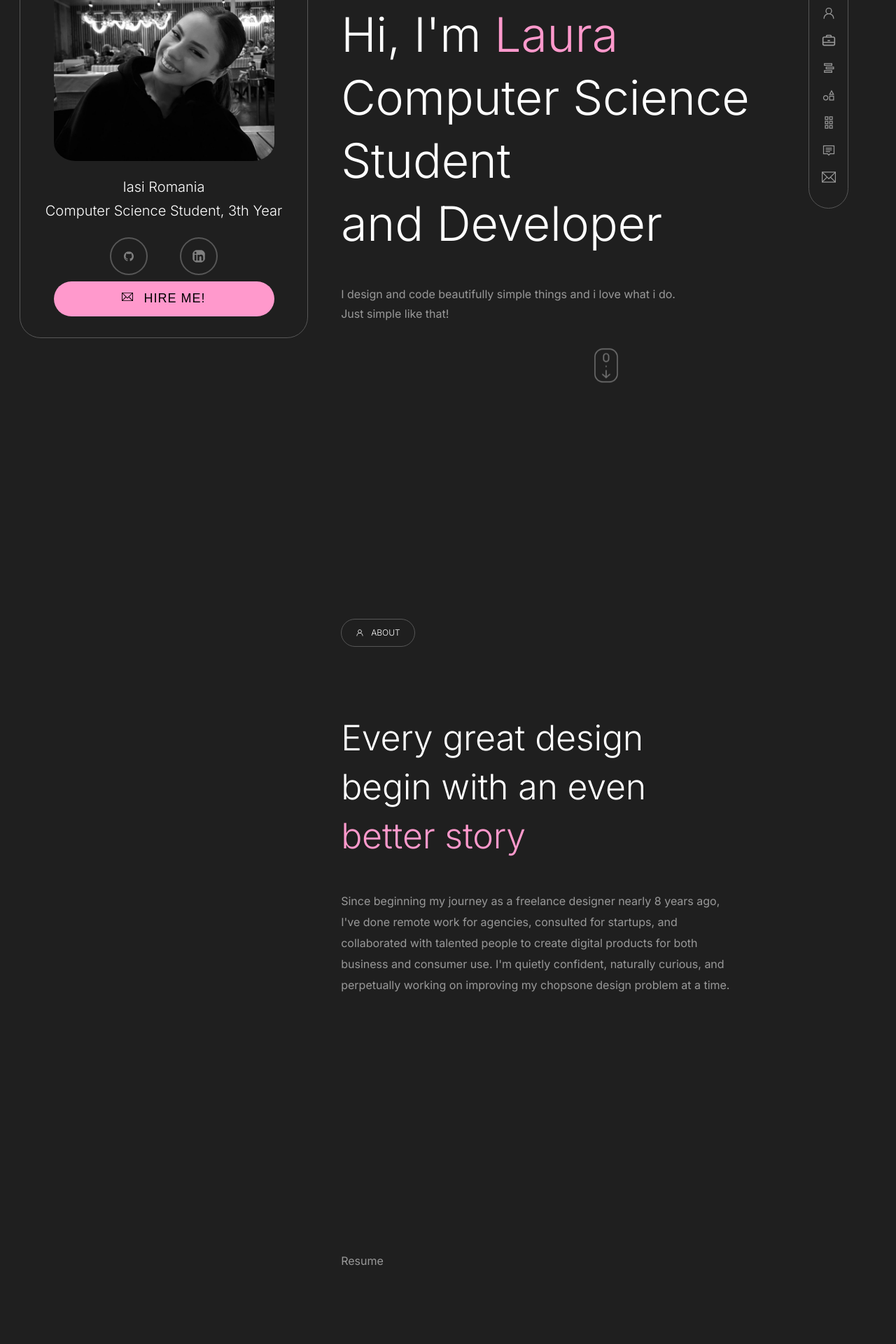
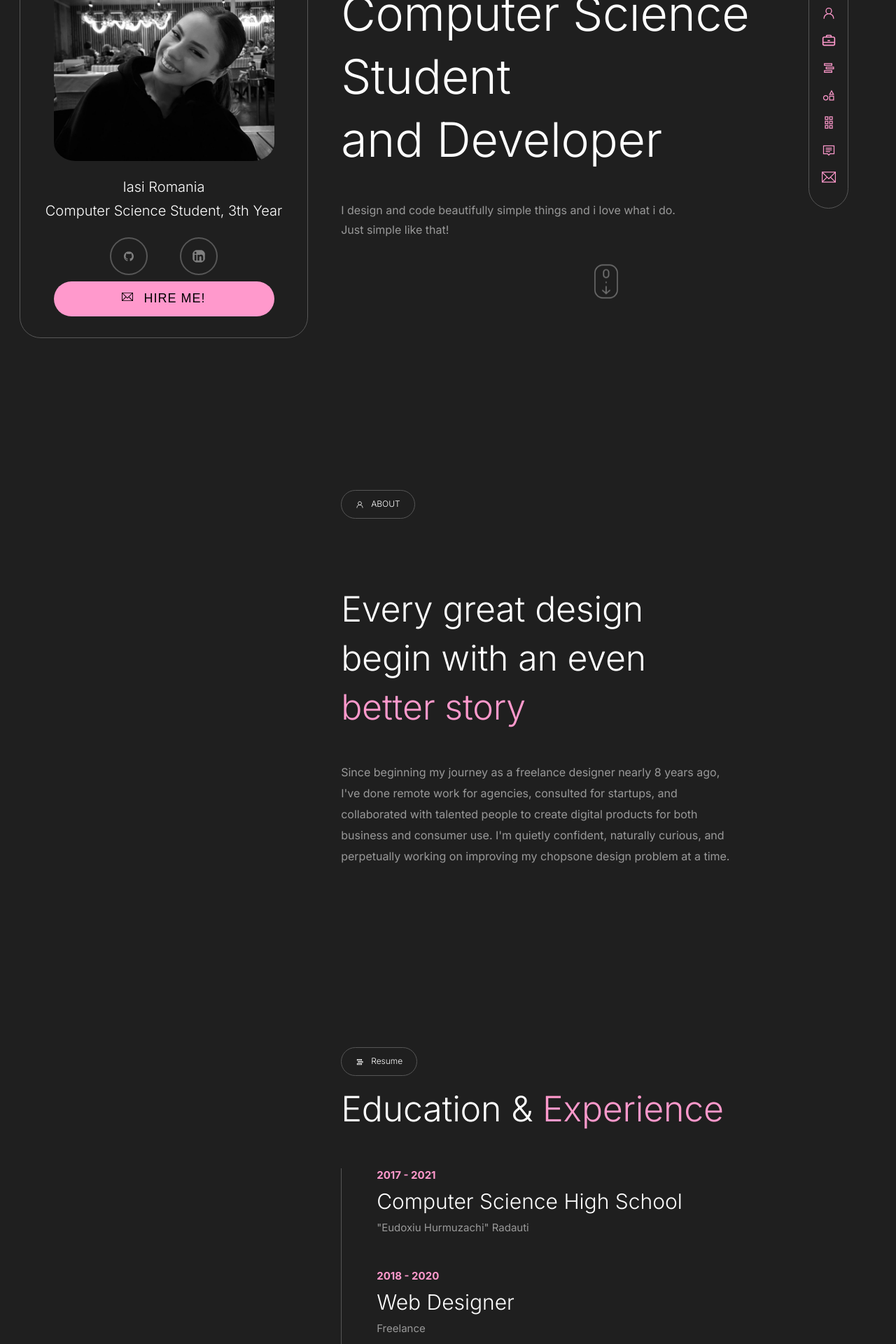
Before and after one commit to CalinciucLaura/Personal-Portfolio, a React (Create React App) app in the folder animated-portfolio/: page / in a window 1280 px wide. Shown: the part 280-2200 px from the top of the page at 70% size. Built offline with nearby package versions, Linux system fonts and the light colour scheme.

Commit message:
add resume

```diff
--- a/animated-portfolio/src/App.js
+++ b/animated-portfolio/src/App.js
@@ -4,8 +4,36 @@ import Sidebar from './components/sidebar/Sidebar';
 import Navbar from './components/navbar/Navbar';
 import Home from './components/home/Home';
 import About from './components/about/About';
+import { useInView } from "react-intersection-observer";
+import Resume from './components/resume/Resume';
 
 function App() {
+  const [refHome, inViewHome] = useInView({
+    triggerOnce: false,
+  });
+  const [refAbout, inViewAbout] = useInView({
+    triggerOnce: false,
+  });
+  const [refResume, inViewResume] = useInView({
+    triggerOnce: false,
+  });
+  const [refServices, inViewServices] = useInView({
+    triggerOnce: false,
+  });
+  const [refSkills, inViewSkills] = useInView({
+    triggerOnce: false,
+  });
+  const [refPortfolio, inViewPortfolio] = useInView({
+    triggerOnce: false,
+  });
+  const [refTestimonial, inViewTestimonial] = useInView({
+    triggerOnce: false,
+  });
+  const [refContact, inViewContact] = useInView({
+    triggerOnce: false,
+  });
+
+
   return (
     <div className="app">
       <div className="sidebar">
@@ -13,25 +41,33 @@ function App() {
       </div>
 
       <div className='content'>
-
-        <section id="home">
+        <section id="home" ref={refHome}>
           <Home />
         </section>
-
-        <section id="about">
+        <section id="about" ref={refAbout}>
           <About />
         </section>
-
-        <section id="resume" >Resume</section>
-        <section id="services" >Services</section>
-        <section id="skills" >Skills</section>
-        <section id="portfolio" >Portfolio</section>
-        <section id="testimonial" >testimonial</section>
-        <section id="contact" >Contact</section>
+        <section id="resume" ref={refResume}>
+          <Resume />
+        </section>
+        <section id="services" ref={refServices}>Services</section>
+        <section id="skills" ref={refSkills}>Skills</section>
+        <section id="portfolio" ref={refPortfolio}>Portfolio</section>
+        <section id="testimonial" ref={refTestimonial}>testimonial</section>
+        <section id="contact" ref={refContact}>Contact</section>
       </div>
 
       <div className="navbar">
-        <Navbar />
+        <Navbar
+          isHome={inViewHome}
+          isAbout={inViewAbout}
+          isResume={inViewResume}
+          isServices={inViewServices}
+          isSkills={inViewSkills}
+          isPortfolio={inViewPortfolio}
+          isTestimonial={inViewTestimonial}
+          isContact={inViewContact}
+        />
       </div>
     </div>
   );
--- a/animated-portfolio/src/App.scss
+++ b/animated-portfolio/src/App.scss
@@ -11,11 +11,9 @@ body {
 section {
     height: 100vh;
     transform: translate(100px, 100px);
-    padding-top: 120px;
 }
 
 .app {
-
     display: flex;
     flex-direction: row;
     justify-content: space-between;
--- a/animated-portfolio/src/components/about/about.scss
+++ b/animated-portfolio/src/components/about/about.scss
@@ -1,5 +1,6 @@
 .about {
     width: 75%;
+    height: 100%;
 
     h4 {
         border: 1px solid #565656;
--- a/animated-portfolio/src/components/navbar/Navbar.jsx
+++ b/animated-portfolio/src/components/navbar/Navbar.jsx
@@ -4,15 +4,20 @@ import { CgBriefcase } from "react-icons/cg";
 import { LiaStreamSolid, LiaShapesSolid, LiaGripVerticalSolid, LiaCommentSolid } from "react-icons/lia";
 import { TfiEmail } from "react-icons/tfi";
 import 'react-tooltip/dist/react-tooltip.css'
-import { Tooltip } from 'react-tooltip'
 import './navbar.scss';
+import { Link } from "react-scroll";
 
-const Navbar = (props) => {
-    const [activeIcon, setActiveIcon] = useState('home');
-
-    const handleClick = (icon) => {
-        setActiveIcon(icon);
-    };
+const Navbar = ({ isHome, isAbout, isResume, isServices, isSkills, isPortfolio, isTestimonial, isContact }) => {
+    const [tooltipState, setTooltipState] = useState({
+        'home': false,
+        'about': false,
+        'resume': false,
+        'services': false,
+        'skills': false,
+        'portfolio': false,
+        'testimonial': false,
+        'contact': false
+    });
 
     return (
         <div className="navbar">
@@ -24,55 +29,122 @@ const Navbar = (props) => {
                         data-tooltip-id="my-tooltip"
                         data-tooltip-content="Home"
                         data-tooltip-place="left"
-                        onClick={() => handleClick('home')}>
-                        <GoHome style={{ color: activeIcon === 'home' ? '#ff99cc' : '#999999' }} />
+                        onMouseEnter={() => setTooltipState({ ...tooltipState, 'home': true })}
+                        onMouseLeave={() => setTooltipState({ ...tooltipState, 'home': false })}
+                    >
+                        <Link
+                            activeClass="active"
+                            to="home"
+                            spy={true}
+                            smooth={true}
+                            offset={-70} x
+                            duration={500}>
+                            <GoHome style={{ color: isHome ? '#ff99cc' : '#999999' }} />
+                        </Link>
                     </a>
+                    <Tooltip content={"Home"} isVisible={tooltipState['home']} />
                 </li>
                 <li>
-                    <a className="scroll-to" href="#about"
+                    <a
+                        className="scroll-to "
+                        href="#about"
                         data-tooltip-id="my-tooltip"
                         data-tooltip-content="About"
                         data-tooltip-place="left"
-                        onClick={() => handleClick('about')}>
-                        <GoPerson style={{ color: activeIcon === 'about' ? '#ff99cc' : '#999999' }} />
+                        onMouseEnter={() => setTooltipState({ ...tooltipState, 'about': true })}
+                        onMouseLeave={() => setTooltipState({ ...tooltipState, 'about': false })}
+                    >
+                        <Link
+                            activeClass="active"
+                            to="about"
+                            spy={true}
+                            smooth={true}
+                            offset={-70}
+                            duration={500}>
+                            <GoPerson style={{ color: isAbout ? '#ff99cc' : '#999999' }} />
+                        </Link>
                     </a>
+                    <Tooltip content={"About"} isVisible={tooltipState['about']} />
                 </li>
                 <li>
-                    <a className="scroll-to" href="#resume"
+                    <a className="scroll-to"
+                        href="#resume"
                         data-tooltip-id="my-tooltip"
                         data-tooltip-content="Resume"
                         data-tooltip-place="left"
-                        onClick={() => handleClick('resume')}>
-                        <CgBriefcase style={{ color: activeIcon === 'resume' ? '#ff99cc' : '#999999' }} />
+                        onMouseEnter={() => setTooltipState({ ...tooltipState, 'resume': true })}
+                        onMouseLeave={() => setTooltipState({ ...tooltipState, 'resume': false })}>
+                        <Link
+                            activeClass="active"
+                            to="resume"
+                            spy={true}
+                            smooth={true}
+                            offset={-70}
+                            duration={500}>
+                            <CgBriefcase style={{ color: isResume ? '#ff99cc' : '#999999' }} />
+                        </Link>
                     </a>
+                    <Tooltip content={"Resume"} isVisible={tooltipState['resume']} />
                 </li>
                 <li>
-                    <a className="scroll-to" href="#services"
+                    <a className="scroll-to"
+                        href="#services"
                         data-tooltip-id="my-tooltip"
                         data-tooltip-content="Services"
                         data-tooltip-place="left"
-                        onClick={() => handleClick('services')}>
-                        <LiaStreamSolid style={{ color: activeIcon === 'services' ? '#ff99cc' : '#999999' }} />
+                        onMouseEnter={() => setTooltipState({ ...tooltipState, 'services': true })}
+                        onMouseLeave={() => setTooltipState({ ...tooltipState, 'services': false })}>
+                        <Link
+                            activeClass="active"
+                            to="services"
+                            spy={true}
+                            smooth={true}
+                            offset={-70}
+                            duration={500}>
+                            <LiaStreamSolid style={{ color: isServices ? '#ff99cc' : '#999999' }} />
+                        </Link>
                     </a>
+                    <Tooltip content={"Services"} isVisible={tooltipState['services']} />
                 </li>
                 <li>
-                    <a className="scroll-to" href="#skills"
+                    <a className="scroll-to"
+                        href="#skills"
                         data-tooltip-id="my-tooltip"
                         data-tooltip-content="Skills"
                         data-tooltip-place="left"
-                        onClick={() => handleClick('skills')}>
-                        <LiaShapesSolid style={{ color: activeIcon === 'skills' ? '#ff99cc' : '#999999' }} />
+                        onMouseEnter={() => setTooltipState({ ...tooltipState, 'skills': true })}
+                        onMouseLeave={() => setTooltipState({ ...tooltipState, 'skills': false })}>
+                        <Link
+                            activeClass="active"
+                            to="skills"
+                            spy={true}
+                            smooth={true}
+                            offset={-70}
+                            duration={500}>
+                            <LiaShapesSolid style={{ color: isSkills ? '#ff99cc' : '#999999' }} />
+                        </Link>
+                    </a>
+                    <Tooltip content={"Skills"} isVisible={tooltipState['skills']} />
+                </li>
 
-                    </a>
-                </li>
                 <li>
                     <a className="scroll-to" href="#portfolio"
                         data-tooltip-id="my-tooltip"
                         data-tooltip-content="Portfolio"
                         data-tooltip-place="left"
-                        onClick={() => handleClick('portfolio')}>
-                        <LiaGripVerticalSolid style={{ color: activeIcon === 'portfolio' ? '#ff99cc' : '#999999' }} />
+                        onMouseEnter={() => setTooltipState({ ...tooltipState, 'portfolio': true })}
+                        onMouseLeave={() => setTooltipState({ ...tooltipState, 'portfolio': false })}>
+                        <Link
+                            activeClass="active"
+                            to="porfolio"
+                            spy={true}
+                            smooth={true}
+                            offset={-70}
+                            duration={500}>
+                            <LiaGripVerticalSolid style={{ color: isPortfolio ? '#ff99cc' : '#999999' }} />
+                        </Link>
                     </a>
+                    <Tooltip content={"Portfolio"} isVisible={tooltipState['portfolio']} />
                 </li>
                 <li>
                     <a className="scroll-to"
@@ -80,9 +152,19 @@ const Navbar = (props) => {
                         data-tooltip-id="my-tooltip"
                         data-tooltip-content="Testimonial"
                         data-tooltip-place="left"
-                        onClick={() => handleClick('testimonial')}>
-                        <LiaCommentSolid style={{ color: activeIcon === 'testimonial' ? '#ff99cc' : '#999999' }} />
+                        onMouseEnter={() => setTooltipState({ ...tooltipState, 'testimonial': true })}
+                        onMouseLeave={() => setTooltipState({ ...tooltipState, 'testimonial': false })}>
+                        <Link
+                            activeClass="active"
+                            to="testimonial"
+                            spy={true}
+                            smooth={true}
+                            offset={-70}
+                            duration={500}>
+                            <LiaCommentSolid style={{ color: isTestimonial ? '#ff99cc' : '#999999' }} />
+                        </Link>
                     </a>
+                    <Tooltip content={"Testimonial"} isVisible={tooltipState['testimonial']} />
                 </li>
                 <li>
                     <a className="scroll-to"
@@ -90,12 +172,33 @@ const Navbar = (props) => {
                         data-tooltip-id="my-tooltip"
                         data-tooltip-content="Contact"
                         data-tooltip-place="left"
-                        onClick={() => handleClick('contact')}>
-                        <TfiEmail style={{ color: activeIcon === 'contact' ? '#ff99cc' : '#999999' }} />
+                        onMouseEnter={() => setTooltipState({ ...tooltipState, 'contact': true })}
+                        onMouseLeave={() => setTooltipState({ ...tooltipState, 'contact': false })}>
+                        <Link
+                            activeClass="active"
+                            to="contact"
+                            spy={true}
+                            smooth={true}
+                            offset={-70}
+                            duration={500}>
+                            <TfiEmail style={{ color: isContact ? '#ff99cc' : '#999999' }} />
+                        </Link>
                     </a>
+                    <Tooltip content={"Contact"} isVisible={tooltipState['contact']} />
                 </li>
             </ul>
-            <Tooltip id="my-tooltip" />
+        </div >
+    );
+};
+
+const Tooltip = ({ content, isVisible }) => {
+    return (
+        <div
+            style={{ position: 'relative', display: isVisible ? 'block' : 'none' }}
+        >
+            <div style={{ position: 'fixed', transform: 'translate(-60px, -30px)' }}>
+                {content}
+            </div>
         </div >
     );
 };
--- /dev/null
+++ b/animated-portfolio/src/components/resume/Resume.jsx
@@ -0,0 +1,40 @@
+import React from "react"
+import "./resume.scss"
+import { LiaStreamSolid } from "react-icons/lia";
+
+const Resume = () => {
+    return (
+        <div className="resume">
+            <h3><LiaStreamSolid style={{ marginRight: '10px' }} />Resume</h3>
+            <h1>Education & <span>Experience</span></h1>
+
+            <div className="content">
+                <div className="item">
+                    <h4>2017 - 2021</h4>
+                    <h2>Computer Science High School </h2>
+                    <p>"Eudoxiu Hurmuzachi" Radauti</p>
+                </div>
+
+                <div className="item">
+                    <h4>2018 - 2020</h4>
+                    <h2>Web Designer</h2>
+                    <p>Freelance</p>
+                </div>
+
+                <div className="item">
+                    <h4>2021 - 2024</h4>
+                    <h2>Bachelor's Degree in Computer Science</h2>
+                    <p>"Alexandru Ioan Cuza" University</p>
+                </div>
+
+                <div className="item">
+                    <h4>2023 - Present</h4>
+                    <h2>ShopperConvert Co-Founder</h2>
+                    <p>Marketing Agency and IT Services</p>
+                </div>
+            </div>
+        </div>
+    )
+};
+
+export default Resume;
--- /dev/null
+++ b/animated-portfolio/src/components/resume/resume.scss
@@ -0,0 +1,56 @@
+.resume {
+    h3 {
+        border: 1px solid #565656;
+        font-size: 12px;
+        font-weight: 300;
+        border-radius: 30px;
+        padding: 9px 20px;
+        align-items: center;
+        display: inline-flex;
+        color: white;
+    }
+
+    h1 {
+        font-size: 50px;
+        letter-spacing: -0.2px;
+        line-height: 70px;
+        margin: 0;
+        margin-bottom: 40px;
+        font-weight: 300;
+        color: white;
+
+        span {
+            color: #ff99cc;
+        }
+    }
+
+    .content {
+        border-left: 1px solid #565656;
+        border-width: thin;
+    }
+
+    .item {
+        transform: translate(50px, 0);
+        line-height: normal;
+        margin: 50px 0;
+
+        h4 {
+            margin: 10px 0 5px 0;
+            color: #ff99cc;
+            font-size: 15px;
+        }
+
+        p {
+            margin: 0;
+            font-size: 15px;
+        }
+
+        h2 {
+            font-size: 30px;
+            font-weight: 300;
+            color: white;
+            margin: 10px 0;
+        }
+
+    }
+}
```
